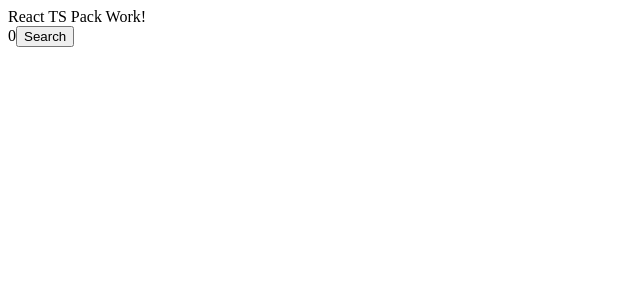
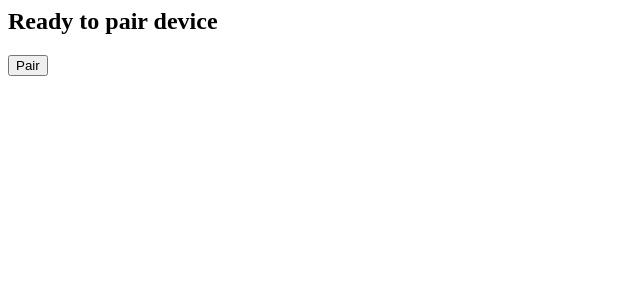
Before and after one commit to oscar60310/easy-scale, a React app: page / in a window 1280 px wide. Shown: the top 300 px of the page, without its empty margins (0-640 px from the left). Built offline with nearby package versions, Linux system fonts and the light colour scheme.

Commit message:
device step tips

```diff
--- a/src/components/app.tsx
+++ b/src/components/app.tsx
@@ -7,7 +7,6 @@ const AppComponent = () => {
   const yun = new YunmaiISM2();
   return (
     <div>
-      React TS Pack Work!
       <Device scale={yun} />
     </div>
   );
--- a/src/components/device.tsx
+++ b/src/components/device.tsx
@@ -1,22 +1,65 @@
 import React from 'react';
 import { Scale, Status } from '@libs/scales/scale';
 import { behaviorSubjectHook } from '@libs/rx-hook';
-
 export const Device = (props: { scale: Scale }) => {
   const status = behaviorSubjectHook<Status>(props.scale.status);
   const requestSearch = async () => {
-    if (status === Status.FINISH || status === Status.IDLE) {
-      await props.scale.connect();
-      await props.scale.startReceive();
-    }
+    await props.scale.connect();
+    await props.scale.startReceive();
   };
-  return (
-    <div>
-      {status}
-      {status === Status.FINISH && (
-        <h3>{props.scale.result && props.scale.result.weight}</h3>
-      )}
-      <button onClick={requestSearch}>Search</button>
-    </div>
-  );
+  let content = <div></div>;
+  switch (status) {
+    case Status.IDLE:
+      content = (
+        <div>
+          <h2>Ready to pair device</h2>
+          <button onClick={requestSearch}>Pair</button>
+        </div>
+      );
+      break;
+    case Status.CONNECTING:
+      content = (
+        <div>
+          <h2>Connecting</h2>
+          <div>Please select your device at popout menu.</div>
+        </div>
+      );
+      break;
+    case Status.CONNECTED:
+      content = (
+        <div>
+          <h2>Connected</h2>
+          <div>Please stand to the weight scale.</div>
+        </div>
+      );
+      break;
+    case Status.RECEIVING:
+      content = (
+        <div>
+          <h2>Receiving</h2>
+        </div>
+      );
+      break;
+    case Status.FINISH:
+      if (!props.scale.result) {
+        content = (
+          <div>
+            <h2>Finish</h2>
+            <div>But no data found...</div>
+          </div>
+        );
+        break;
+      }
+      const result = props.scale.result;
+      content = (
+        <div>
+          <h2>Finish</h2>
+          <div>
+            <div>{result.weight}</div>
+          </div>
+        </div>
+      );
+      break;
+  }
+  return <div>{content}</div>;
 };
--- a/src/index.html
+++ b/src/index.html
@@ -1,6 +1,11 @@
 <html>
   <head>
-    <title>React TS Pack</title>
+    <title>Easy Scale</title>
+    <meta name="viewport" content="width=device-width, initial-scale=1" />
+    <link
+      rel="stylesheet"
+      href="https://fonts.googleapis.com/css?family=Roboto:300,400,500,700&display=swap"
+    />
   </head>
   <body>
     <div id="app"></div>
--- a/src/libs/scales/scale.ts
+++ b/src/libs/scales/scale.ts
@@ -15,7 +15,7 @@ export enum Status {
   IDLE,
   CONNECTING,
   CONNECTED,
-  REVEIVING,
+  RECEIVING,
   FINISH,
   ERROR
 }
@@ -24,11 +24,13 @@ export interface Result {
   bodyFat?: number;
 }
 export abstract class Scale {
+  abstract readonly name: string;
   abstract config(c: ScaleConfig): void;
   protected abstract async getDevice(): Promise<BluetoothDevice>;
   protected abstract async startReceiveData(): Promise<void>;
   protected abstract async parseData(data: DataView): Promise<Result>;
   protected server: BluetoothRemoteGATTServer | null = null;
+
   public result: Result | null = null;
   public status = new BehaviorSubject(Status.IDLE);
   public async connect() {
@@ -43,7 +45,7 @@ export abstract class Scale {
   }
   public async startReceive() {
     try {
-      this.status.next(Status.REVEIVING);
+      this.status.next(Status.RECEIVING);
       this.startReceiveData();
     } catch (e) {
       this.handleError(e);
--- a/src/libs/scales/yunmai-ism2.ts
+++ b/src/libs/scales/yunmai-ism2.ts
@@ -5,6 +5,7 @@ import { Scale, ScaleConfig, Result } from './scale';
  * https://github.com/oliexdev/openScale/blob/master/android_app/app/src/main/java/com/health/openscale/core/bluetooth/BluetoothYunmaiSE_Mini.java
  */
 export class YunmaiISM2 extends Scale {
+  public name = 'Yun Mai ISM 2';
   public config = (c: ScaleConfig): void => {
     // this.connect();
   };
--- a/tsconfig.json
+++ b/tsconfig.json
@@ -16,5 +16,7 @@
       "@libs/*": ["./libs/*"]
     },
     "typeRoots": ["./node_modules/@types", "./src/types"]
-  }
+  },
+  "include": ["./src"],
+  "exclude": ["./node_modules"]
 }
--- a/webpack.config.js
+++ b/webpack.config.js
@@ -45,9 +45,6 @@ module.exports = {
     })
   ],
   devServer: {
-    hot: true,
-    watchOptions: {
-      poll: 1000
-    }
+    hot: true
   }
 };
```
Also changed, not shown: .circleci/config.yml.
